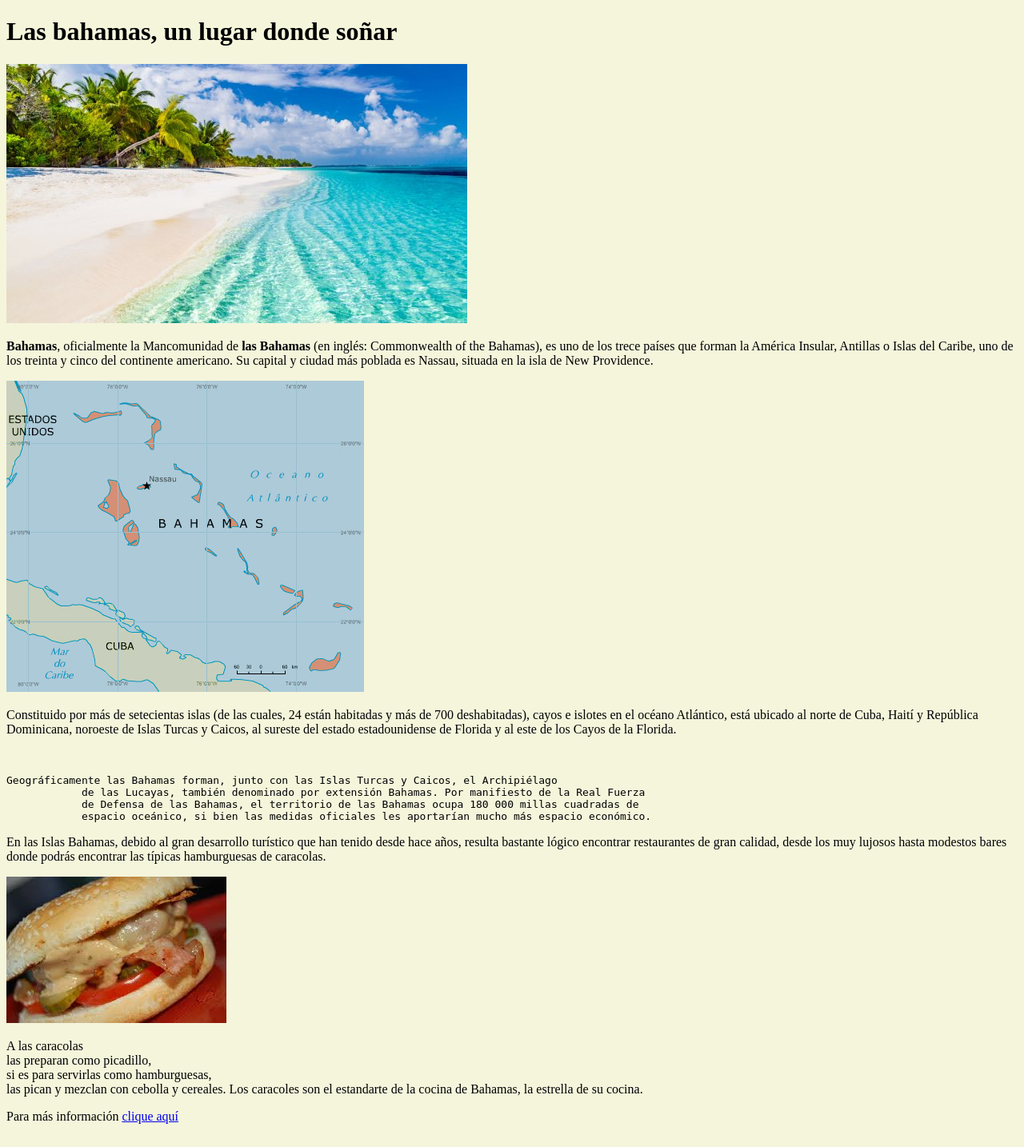
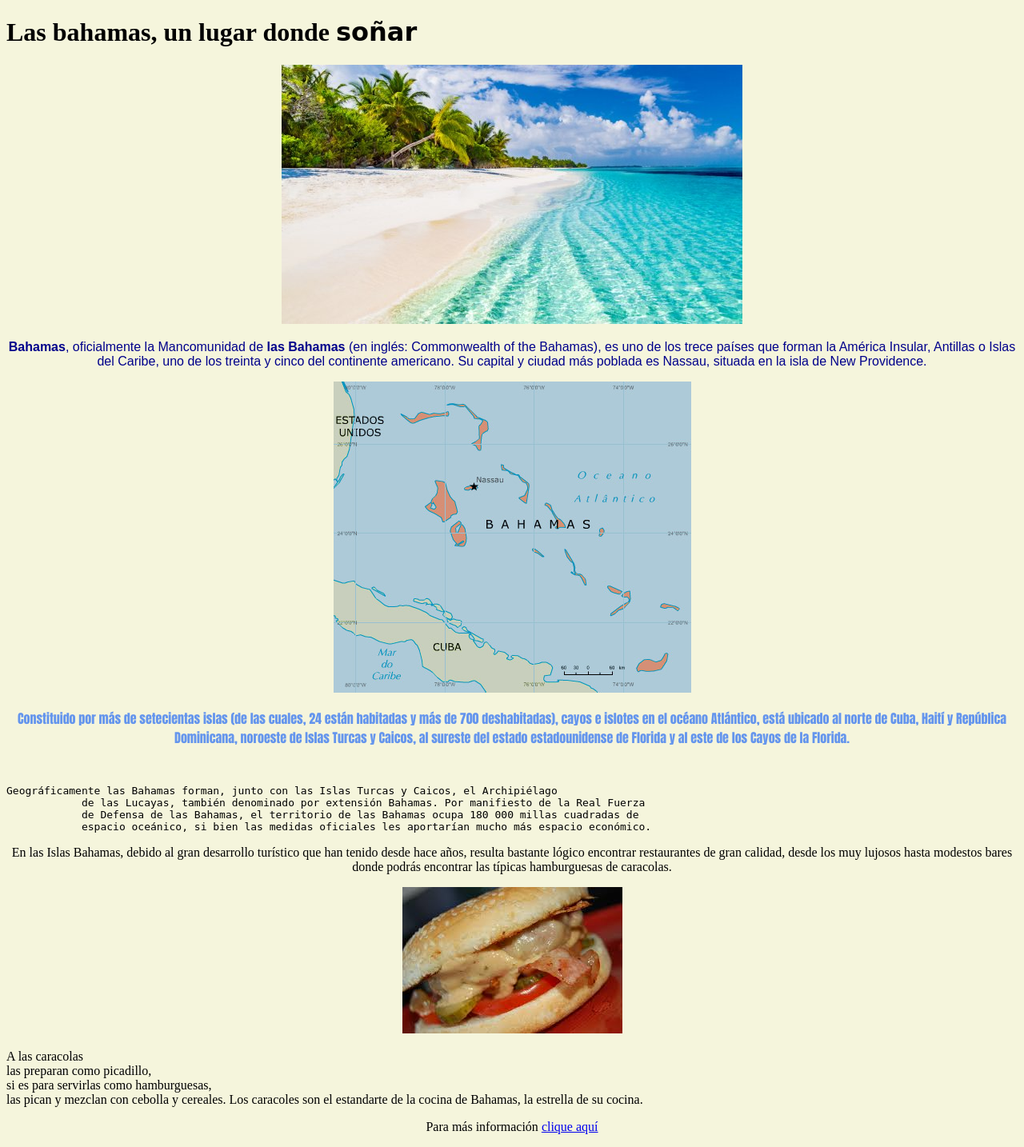
Before and after one commit to SaraBachiPaMeGo/curso1, a PHP site: page / in a window 1280 px wide. Shown: the whole page at 80% size. Before the commit the page ends 1405 px from the top, so only its background shows below. Run offline with PHP 8.4, Linux system fonts and the light colour scheme.

Commit message:
nuevas clases

```diff
--- a/05_Ejercicio 1/style.css
+++ b/05_Ejercicio 1/style.css
@@ -1,5 +1,35 @@
 body {
     background:beige;
+}
 
+p {
+    text-align: center;
+}
+/* Los id no se usan en CSS, es una mala práctica */
+#Parrafo1 {
+    color: darkblue;
+    font-family: Arial, Helvetica, sans-serif;
+    text-align: center;
+}
+
+#soñar {
+    font-family: cursive; /* # Significa que pertenece a un Id */
 
 }
+
+.destacado {
+    color: cornflowerblue; /* Cuando tiene un punto delante quiere decir que es una clase */
+
+}
+
+.centrado {
+
+    font-family: Impact, Haettenschweiler, 'Arial Narrow Bold', sans-serif;
+    text-align: center;
+}
+
+.imagenCentrada {
+
+    text-align: center;
+
+}
```
